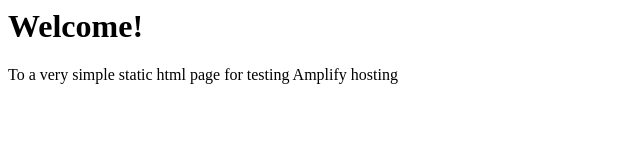
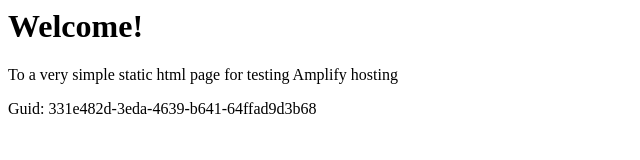
Before and after one commit to aws-aemilia-bah/Github-PR-Commit-Integration-Test-DoNotTouch-GitH-MJCD6L4M-v2-preprod-me-south-1, a website: page src/index.html in a window 1280 px wide. Shown: the whole page, without its empty margins (0-640 px from the left). Drawn offline with Linux system fonts and the light colour scheme.

Commit message:
commit from integ tests

```diff
--- a/src/index.html
+++ b/src/index.html
@@ -1,3 +1,5 @@
+
+
 <html lang="en">
 
 <head>
@@ -10,6 +12,6 @@
 <body>
     <h1>Welcome!</h1>
     <p>To a very simple static html page for testing Amplify hosting</p>
-</body>
+    <p>Guid: 331e482d-3eda-4639-b641-64ffad9d3b68</p></body>
 
 </html>
```
